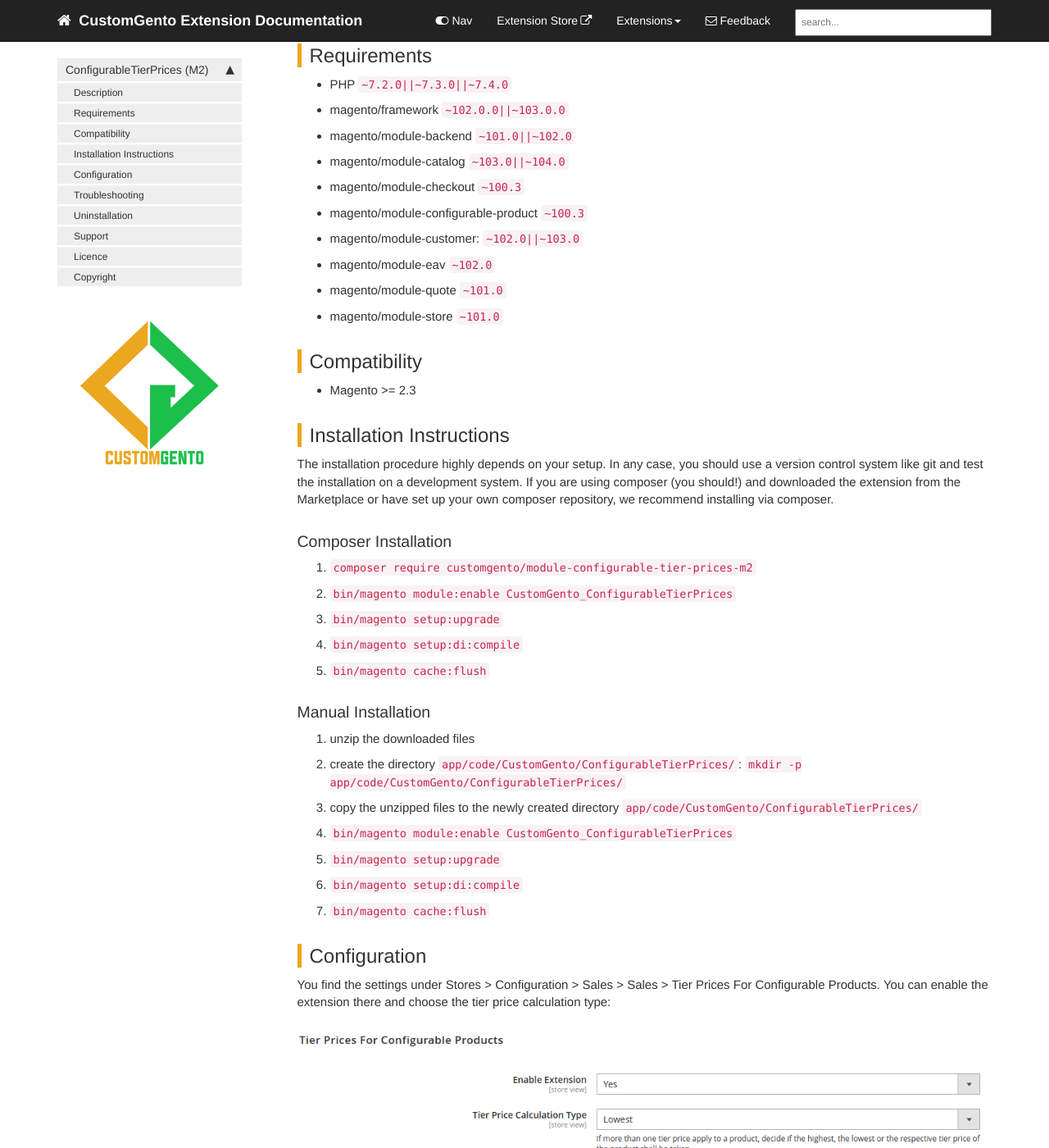
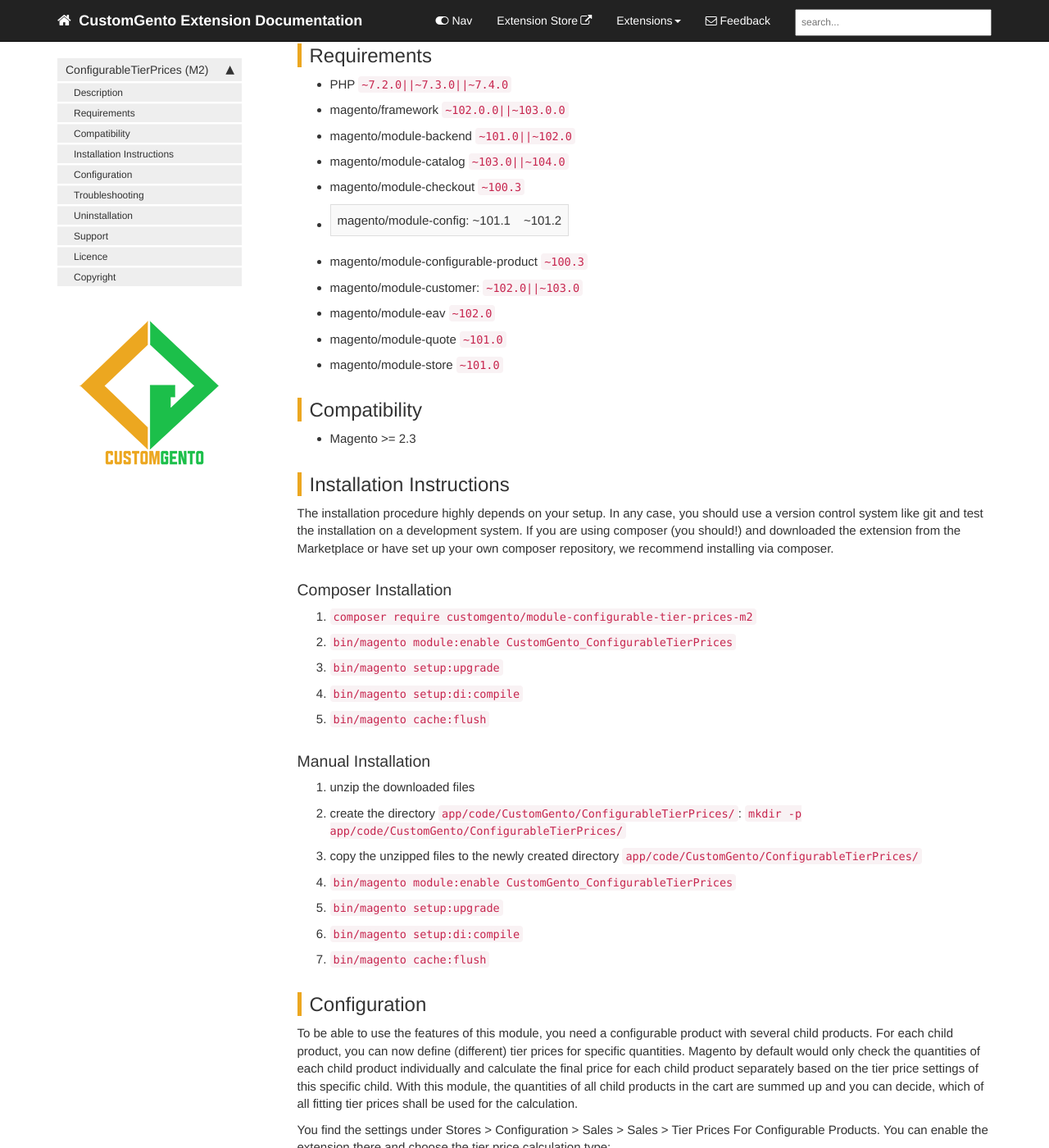
Before and after one commit to customgento/docs, a Jekyll site: the page built from pages/tier-prices-for-configurable-products-m2.md, in a window 1280 px wide and 1400 px high, scrolled down 2620 px. Shown: the whole window at 82% size. Built offline with Jekyll 4.4.1, drawn with Linux system fonts in a browser that asks for light colours; comment, search, counter and statistics services are not loaded.

Commit message:
Improve docs for tier prices

```diff
--- a/pages/tier-prices-for-configurable-products-m2.md
+++ b/pages/tier-prices-for-configurable-products-m2.md
@@ -45,6 +45,7 @@ Given your simple products, which are assigned to configurable products, are als
 - magento/module-backend `~101.0||~102.0`
 - magento/module-catalog `~103.0||~104.0`
 - magento/module-checkout `~100.3`
+- magento/module-config: ~101.1|~101.2
 - magento/module-configurable-product `~100.3`
 - magento/module-customer: `~102.0||~103.0`
 - magento/module-eav `~102.0`
@@ -75,6 +76,9 @@ If you are using composer (you should!) and downloaded the extension from the Ma
 7. `bin/magento cache:flush`
 
 ## Configuration
+To be able to use the features of this module, you need a configurable product with several child products. For each child product, you can now define (different) tier prices for specific quantities. Magento by default would only check the quantities of each child product individually and calculate the final price for each child product separately based on the tier price settings of this specific child.
+With this module, the quantities of all child products in the cart are summed up and you can decide, which of all fitting tier prices shall be used for the calculation.
+
 You find the settings under Stores > Configuration > Sales > Sales > Tier Prices For Configurable Products.
 You can enable the extension there and choose the tier price calculation type:
 
```
